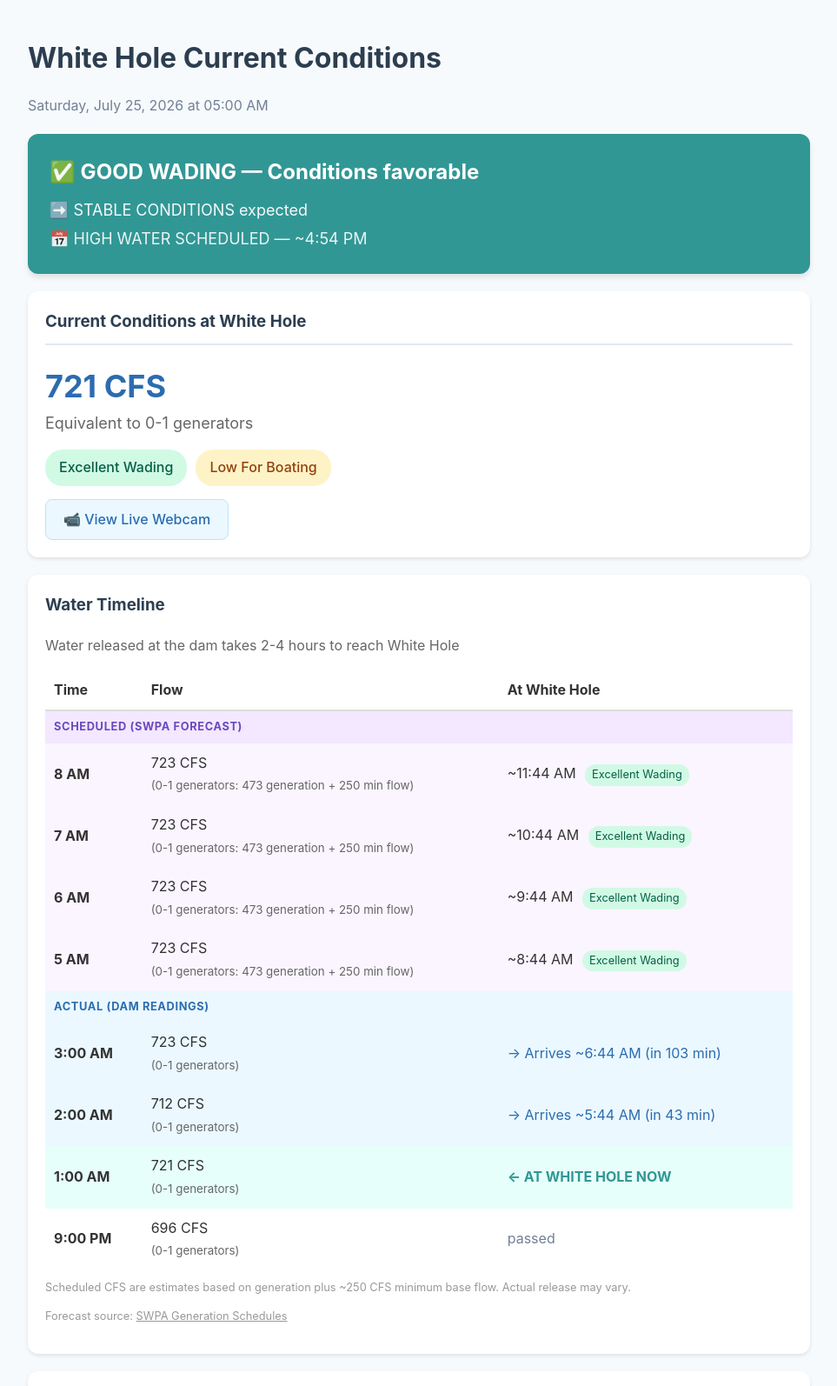
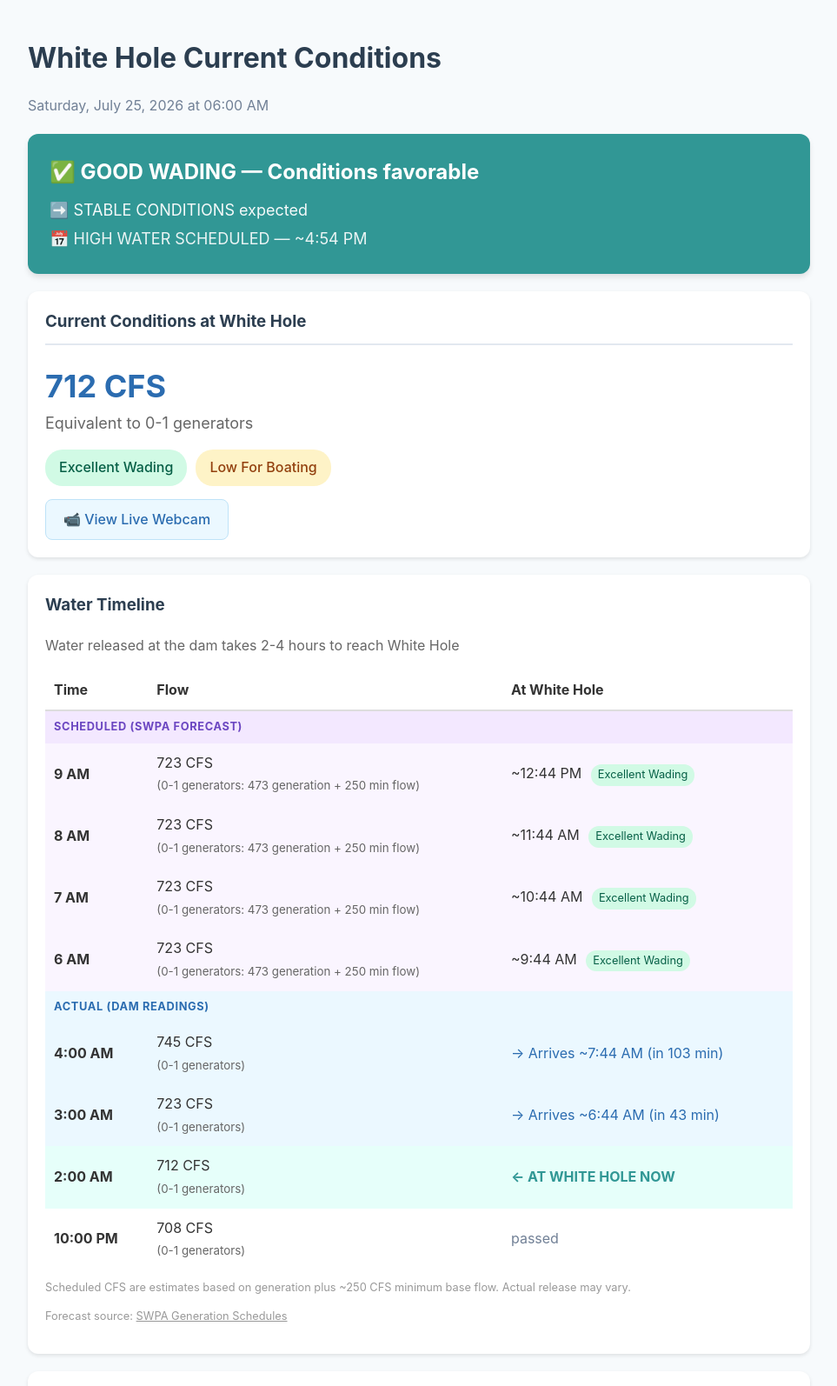
Before and after one commit to frogmoses/WhiteRiverData, a plain HTML site: page white_hole_conditions.html in a window 1280 px wide. Shown: the top 1594 px of the page at 87% size, without its empty margins (158-1121 px from the left). Drawn offline with Linux system fonts and the light colour scheme.

Commit message:
Update water conditions 2026-07-25 06:00

```diff
--- a/white_hole_conditions.html
+++ b/white_hole_conditions.html
@@ -3,7 +3,7 @@
 <head>
     <meta charset="UTF-8">
     <meta name="viewport" content="width=device-width, initial-scale=1.0">
-    <title>White Hole Conditions - 2026-07-25 05:00</title>
+    <title>White Hole Conditions - 2026-07-25 06:00</title>
     <style>
         body {
             font-family: -apple-system, BlinkMacSystemFont, 'Segoe UI', Roboto, sans-serif;
@@ -148,7 +148,7 @@
 </head>
 <body>
     <h1>White Hole Current Conditions</h1>
-    <p class="subtitle">Saturday, July 25, 2026 at 05:00 AM</p>
+    <p class="subtitle">Saturday, July 25, 2026 at 06:00 AM</p>
 
     <!-- HEADLINE BANNER -->
     <div class="headline-banner">
@@ -160,7 +160,7 @@
     <!-- CURRENT CONDITIONS -->
     <div class="current-conditions">
         <h3>Current Conditions at White Hole</h3>
-        <div class="flow-display">721 CFS</div>
+        <div class="flow-display">712 CFS</div>
         <div class="generator-display">Equivalent to 0-1 generators</div>
         <div class="condition-pills">
             <span class="pill wading">Excellent Wading</span>
@@ -189,6 +189,14 @@
                 <tr><td colspan="3" style="padding: 8px 10px; font-size: 0.8em; font-weight: bold; color: #6b46c1; text-transform: uppercase; letter-spacing: 0.05em; background-color: #f3e8ff;">Scheduled (SWPA forecast)</td></tr>
 
                     <tr style="background-color: #faf5ff; ">
+                        <td style="padding: 10px; font-weight: bold;">9 AM</td>
+                        <td style="padding: 10px;">723 CFS<br><small style="color: #666;">(0-1 generators: 473 generation + 250 min flow)</small></td>
+                        <td style="padding: 10px;">~12:44 PM
+                            <span style="display: inline-block; margin-left: 6px; padding: 2px 8px; border-radius: 12px; font-size: 0.8em; background-color: #d1fae5; color: #065f46;">Excellent Wading</span>
+                        </td>
+                    </tr>
+
+                    <tr style="background-color: #faf5ff; ">
                         <td style="padding: 10px; font-weight: bold;">8 AM</td>
                         <td style="padding: 10px;">723 CFS<br><small style="color: #666;">(0-1 generators: 473 generation + 250 min flow)</small></td>
                         <td style="padding: 10px;">~11:44 AM
@@ -212,39 +220,31 @@
                         </td>
                     </tr>
 
-                    <tr style="background-color: #faf5ff; ">
-                        <td style="padding: 10px; font-weight: bold;">5 AM</td>
-                        <td style="padding: 10px;">723 CFS<br><small style="color: #666;">(0-1 generators: 473 generation + 250 min flow)</small></td>
-                        <td style="padding: 10px;">~8:44 AM
-                            <span style="display: inline-block; margin-left: 6px; padding: 2px 8px; border-radius: 12px; font-size: 0.8em; background-color: #d1fae5; color: #065f46;">Excellent Wading</span>
-                        </td>
-                    </tr>
-
 
 
                 <tr><td colspan="3" style="padding: 8px 10px; font-size: 0.8em; font-weight: bold; color: #2b6cb0; text-transform: uppercase; letter-spacing: 0.05em; background-color: #ebf8ff;">Actual (dam readings)</td></tr>
 
                     <tr style="background-color: #ebf8ff;">
-                        <td style="padding: 10px; font-weight: bold;">3:00 AM</td>
-                        <td style="padding: 10px;">723 CFS<br><small style="color: #666;">(0-1 generators)</small></td>
-                        <td style="padding: 10px;"><span style="color: #2b6cb0;">→ Arrives ~6:44 AM (in 103 min)</span></td>
+                        <td style="padding: 10px; font-weight: bold;">4:00 AM</td>
+                        <td style="padding: 10px;">745 CFS<br><small style="color: #666;">(0-1 generators)</small></td>
+                        <td style="padding: 10px;"><span style="color: #2b6cb0;">→ Arrives ~7:44 AM (in 103 min)</span></td>
                     </tr>
 
                     <tr style="background-color: #ebf8ff;">
-                        <td style="padding: 10px; font-weight: bold;">2:00 AM</td>
-                        <td style="padding: 10px;">712 CFS<br><small style="color: #666;">(0-1 generators)</small></td>
-                        <td style="padding: 10px;"><span style="color: #2b6cb0;">→ Arrives ~5:44 AM (in 43 min)</span></td>
+                        <td style="padding: 10px; font-weight: bold;">3:00 AM</td>
+                        <td style="padding: 10px;">723 CFS<br><small style="color: #666;">(0-1 generators)</small></td>
+                        <td style="padding: 10px;"><span style="color: #2b6cb0;">→ Arrives ~6:44 AM (in 43 min)</span></td>
                     </tr>
 
                     <tr style="background-color: #e6fffa;">
-                        <td style="padding: 10px; font-weight: bold;">1:00 AM</td>
-                        <td style="padding: 10px;">721 CFS<br><small style="color: #666;">(0-1 generators)</small></td>
+                        <td style="padding: 10px; font-weight: bold;">2:00 AM</td>
+                        <td style="padding: 10px;">712 CFS<br><small style="color: #666;">(0-1 generators)</small></td>
                         <td style="padding: 10px;"><span style="color: #319795; font-weight: bold;">← AT WHITE HOLE NOW</span></td>
                     </tr>
 
                     <tr style="">
-                        <td style="padding: 10px; font-weight: bold;">9:00 PM</td>
-                        <td style="padding: 10px;">696 CFS<br><small style="color: #666;">(0-1 generators)</small></td>
+                        <td style="padding: 10px; font-weight: bold;">10:00 PM</td>
+                        <td style="padding: 10px;">708 CFS<br><small style="color: #666;">(0-1 generators)</small></td>
                         <td style="padding: 10px;"><span style="color: #718096;">passed</span></td>
                     </tr>
 
@@ -274,9 +274,9 @@
         </summary>
         <div style="padding: 15px;">
             <ul>
-                <li>Latest dam reading: 723 CFS at 2026-07-25 03:00</li>
+                <li>Latest dam reading: 745 CFS at 2026-07-25 04:00</li>
                 <li>Travel time to White Hole: 3.7 hours at current flow</li>
-                <li>White Hole conditions based on dam reading from: 2026-07-25 01:00</li>
+                <li>White Hole conditions based on dam reading from: 2026-07-25 02:00</li>
             </ul>
         </div>
     </details>
@@ -297,6 +297,13 @@
                         </tr>
                     </thead>
                     <tbody>
+
+                <tr style="border-bottom: 1px solid #eee;">
+                    <td style="padding: 8px;">2026-07-25 04:00</td>
+                    <td style="padding: 8px; text-align: right;">745</td>
+                    <td style="padding: 8px; text-align: right;">0.2</td>
+                    <td style="padding: 8px; text-align: right;">3.7</td>
+                </tr>
 
                 <tr style="border-bottom: 1px solid #eee;">
                     <td style="padding: 8px;">2026-07-25 03:00</td>
@@ -354,13 +361,6 @@
                     <td style="padding: 8px; text-align: right;">3.7</td>
                 </tr>
 
-                <tr style="border-bottom: 1px solid #eee;">
-                    <td style="padding: 8px;">2026-07-24 18:00</td>
-                    <td style="padding: 8px; text-align: right;">5471</td>
-                    <td style="padding: 8px; text-align: right;">1.7</td>
-                    <td style="padding: 8px; text-align: right;">3.2</td>
-                </tr>
-
                     </tbody>
                 </table>
             </div>
@@ -368,7 +368,7 @@
 
 
     <div class="timestamp">
-        Data retrieved and processed on 2026-07-25 05:00:11
+        Data retrieved and processed on 2026-07-25 06:00:08
     </div>
 </body>
 </html>
```
Also changed, not shown: vertical_flow_chart.png.
